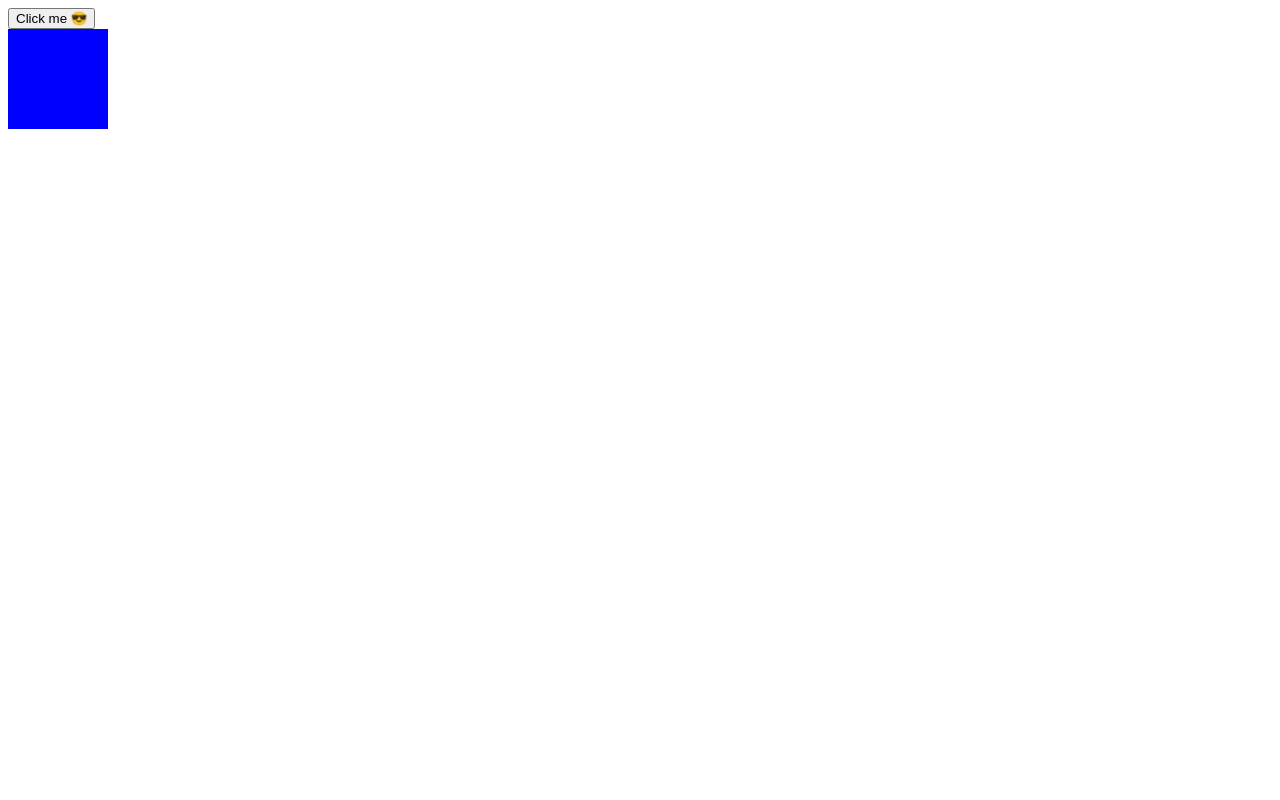
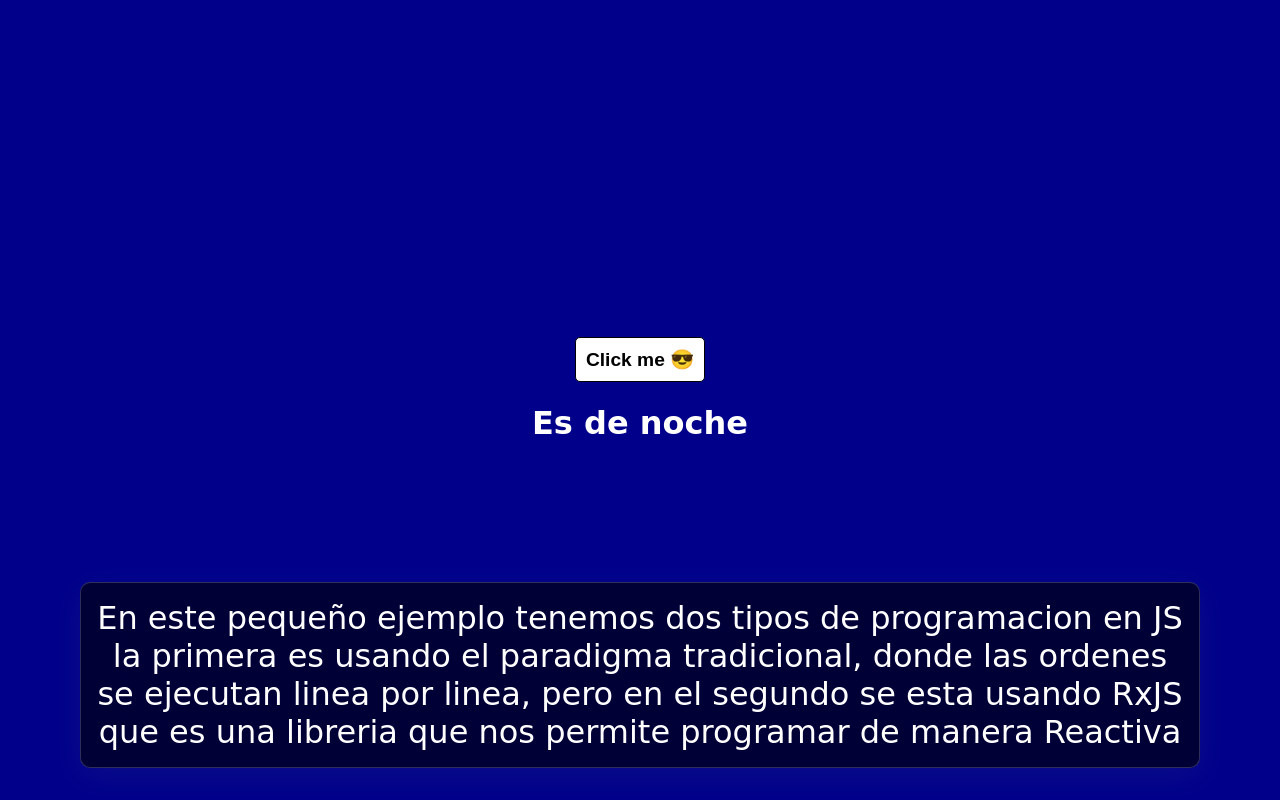
Before and after one commit to Jose1060/index, a website built with webpack: page src/index.html in a window 1280 px wide. Both pictures are taken after a click on the button "Click me 😎". Built offline with nearby package versions, Linux system fonts and the light colour scheme; a web font is replaced by a local one.

Commit message:
Actualizado

```diff
--- a/src/index.html
+++ b/src/index.html
@@ -1,13 +1,31 @@
 <!DOCTYPE html>
 <html lang="en">
 	<head>
-    <meta charset="UTF-8">
-    <meta http-equiv="X-UA-Compatible" content="IE=edge">
-    <meta name="viewport" content="width=device-width, initial-scale=1.0">
+		<meta charset="UTF-8" />
+		<meta http-equiv="X-UA-Compatible" content="IE=edge" />
+		<meta name="viewport" content="width=device-width, initial-scale=1.0" />
 		<title>Document</title>
+		<link rel="preconnect" href="https://fonts.googleapis.com" />
+		<link rel="preconnect" href="https://fonts.gstatic.com" crossorigin />
+		<link
+			href="https://fonts.googleapis.com/css2?family=Zen+Loop&display=swap"
+			rel="stylesheet"
+		/>
 	</head>
 	<body>
+		<div class="container" id="container-main">
 			<button class="btn-main" type="button">Click me 😎</button>
-    <div class="block"></div>
+			<h1 id="title" class="title">
+				Para empezar la prueba apachurra el boton
+			</h1>
+		</div>
+		<div class="description-container">
+			<p class="description">
+				En este pequeño ejemplo tenemos dos tipos de programacion en JS la
+				primera es usando el paradigma tradicional, donde las ordenes se
+				ejecutan linea por linea, pero en el segundo se esta usando RxJS que es
+				una libreria que nos permite programar de manera Reactiva
+			</p>
+		</div>
 	</body>
 </html>
--- a/src/index.ts
+++ b/src/index.ts
@@ -1,27 +1,33 @@
-import './styles/main.scss'
-import { fromEvent, throttleTime } from "rxjs";
+import "./styles/main.scss";
+import { fromEvent, interval, throttleTime } from "rxjs";
 
+(function () {
+	const block: HTMLElement = document.querySelector(".container");
+	const button = document.querySelector(".btn-main");
+	const title: HTMLElement = document.querySelector(".title");
 
+	button.addEventListener("click", () => {
+		console.log("hola mundo");
+		block.style.backgroundColor = "yellow";
+		title.innerHTML = "Es de dia";
+		title.style.color = "black";
+	});
 
-(function(){
-    const block:HTMLElement = document.querySelector(".block");
-    const button = document.querySelector('.btn-main')
-    button.addEventListener('click',()=>{
-        console.log('hola mundo')
-        block.style.backgroundColor="blue";
-    })
+	const observableButton$ = fromEvent(button, "click"); //Observable
 
+	//Subscription
+	observableButton$.pipe(throttleTime(5000)).subscribe(() => {
+		console.log("en este caso cambiar el color");
+		block.style.backgroundColor = "darkblue";
+		title.innerHTML = "Es de noche";
+		title.style.color = "white";
 
-    const observableButton$ = fromEvent(button, 'click');
-
-    observableButton$
-    .pipe(throttleTime(2000))
-    .subscribe(()=>{
-        console.log('en este caso cambiar el color')
-    })
-
-})()
-
+		// const contador = interval(1000);
+		// contador.subscribe((n) => {
+		// 	console.log("Contador", n);
+		// });
+	});
+})();
 
 /**
  * Stream: Click
--- a/src/styles/main.scss
+++ b/src/styles/main.scss
@@ -1,5 +1,64 @@
-.block{
-    width:  100px;
-    height: 100px;
-    background-color: aqua;
+body {
+	padding: 0;
+	margin: 0;
+	font-family: "Zen Loop", cursive;
 }
+
+.container {
+	display: flex;
+	justify-content: center;
+	align-items: center;
+
+	height: 100vh;
+	background-color: teal;
+	flex-direction: column;
+
+	transition: all 0.5s ease-in-out;
+}
+
+.btn-main {
+	background-color: #fff;
+	color: #000;
+	border: 1px solid #000;
+	padding: 10px;
+	border-radius: 5px;
+	font-size: 1.2rem;
+	font-weight: bold;
+	cursor: pointer;
+	transition: all 0.5s ease-in-out;
+}
+
+.btn-main:hover {
+	background-color: #000;
+	color: #fff;
+}
+
+.btn-main:active {
+	transform: translateY(-20px);
+}
+
+.title {
+	text-align: center;
+}
+
+.description {
+	text-align: center;
+	font-size: 2rem;
+	margin-left: 5rem;
+	margin-right: 5rem;
+	background: rgba(0, 0, 0, 0.6);
+	box-shadow: 0 8px 32px 0 rgba(31, 38, 135, 0.37);
+	backdrop-filter: blur(20px);
+	-webkit-backdrop-filter: blur(20px);
+	border-radius: 10px;
+	border: 1px solid rgba(255, 255, 255, 0.18);
+	padding: 1rem;
+}
+
+.description-container {
+	color: white;
+	position: absolute;
+	bottom: 0;
+	left: 0;
+	right: 0;
+}
```
Lines whose indentation alone changed are shown as unchanged.
